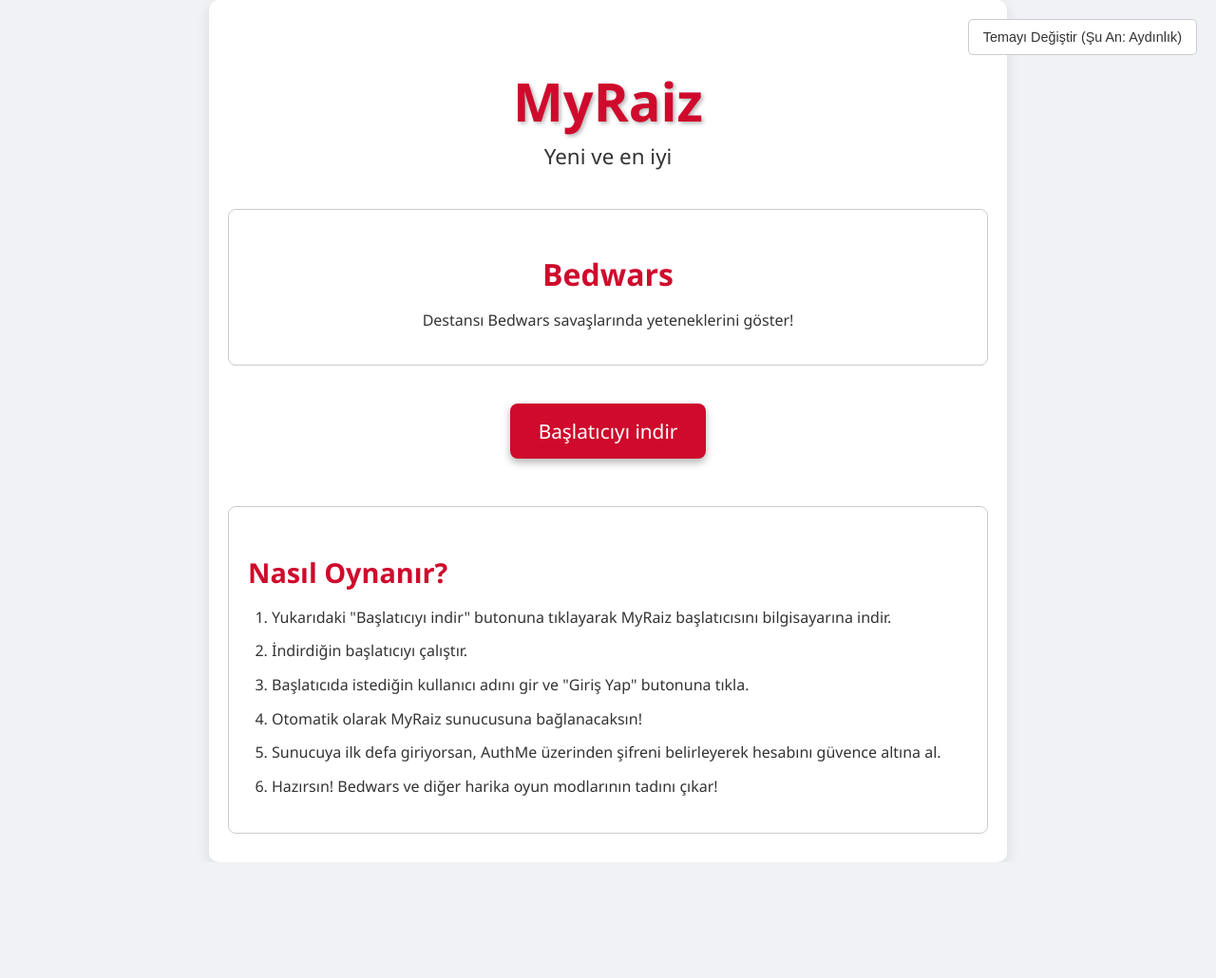
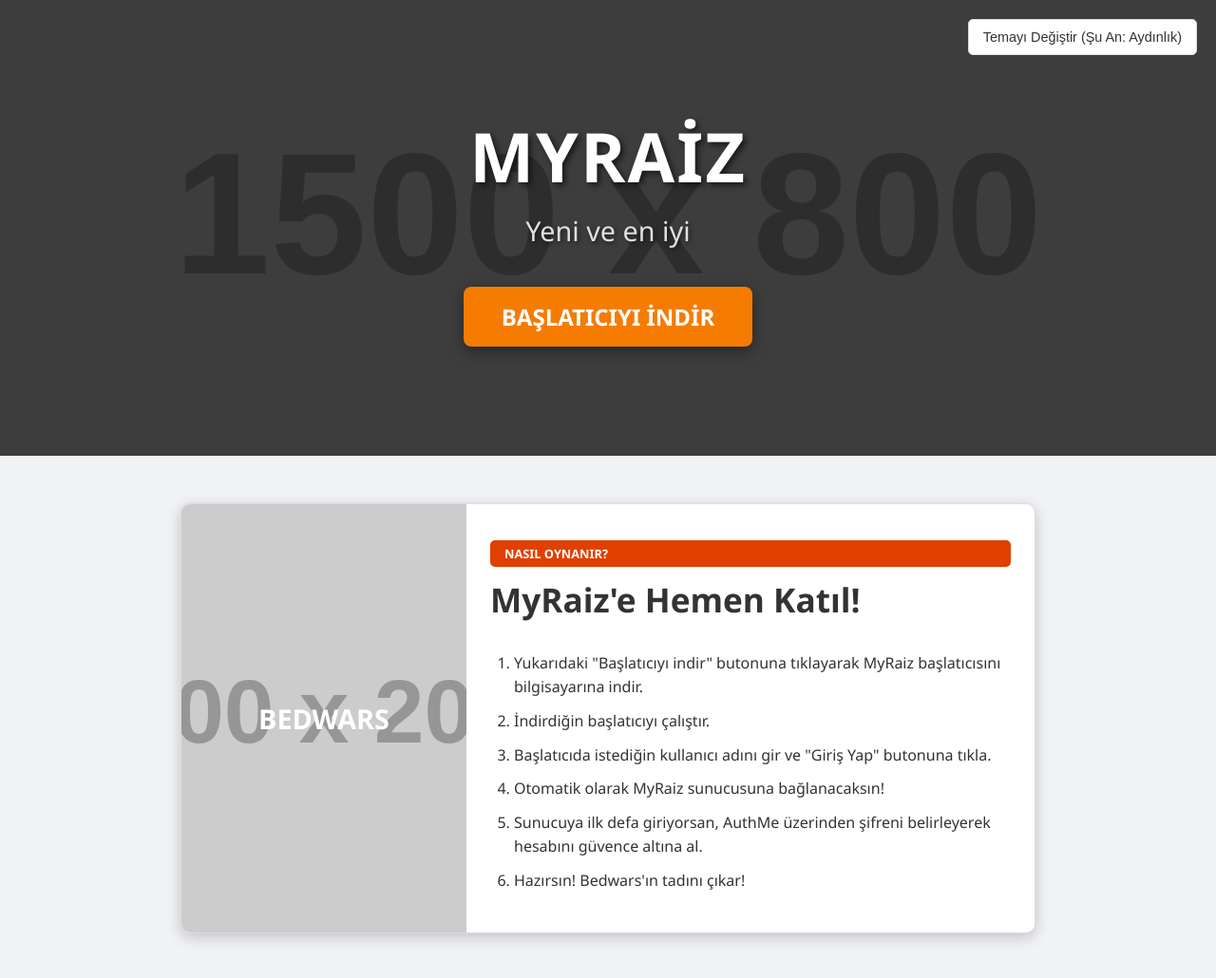
Before and after one commit to myraizx/myraizx.github.io, a plain HTML site: page index.html in a window 1280 px wide. Shown: the whole page at 95% size. Before the commit the page ends 908 px from the top, so only its background shows below. Drawn offline with Linux system fonts and the light colour scheme; placeholder pictures from the web are drawn by us.

Commit message:
Update index.html

```diff
--- a/index.html
+++ b/index.html
@@ -5,18 +5,16 @@
     <meta name="viewport" content="width=device-width, initial-scale=1.0">
     <title>MyRaiz - Yeni ve En İyi</title>
     <style>
+        /* Renk Değişkenleri */
         :root {
-            --dark-bg: #1a1a2e;
-            --dark-text: #e0e0e0;
-            --dark-accent: #e94560; /* SonOyuncu kırmızısı gibi */
-            --dark-card-bg: #16213e;
-            --dark-border: #0f3460;
-
-            --light-bg: #f0f2f5;
-            --light-text: #333;
-            --light-accent: #cf0a2c; /* Daha canlı bir kırmızı */
-            --light-card-bg: #ffffff;
-            --light-border: #ccc;
+            /* Koyu Mod (CraftRise Benzeri) */
+            --dark-primary-bg: #1A1A2E; /* Arka plan koyu mavi/mor */
+            --dark-secondary-bg: #0F0E23; /* Navbar gibi daha koyu öğeler */
+            --dark-text-color: #E0E0E0; /* Açık renk metin */
+            --dark-accent-orange: #E2621B; /* Canlı turuncu */
+            --dark-accent-red: #CF0A2C; /* Kırmızı vurgu */
+            --dark-card-bg: #272740; /* Kart arka planı */
+            --dark-border-color: #3C3C60; /* Kart border */
         }
 
         body {
@@ -26,255 +24,313 @@
             display: flex;
             flex-direction: column;
             align-items: center;
-            justify-content: center;
             min-height: 100vh;
-            transition: background-color 0.3s, color 0.3s;
+            background-color: var(--dark-primary-bg);
+            color: var(--dark-text-color);
+            transition: background-color 0.3s ease, color 0.3s ease;
+            overflow-x: hidden; /* Yatay kaydırmayı engelle */
+            position: relative; /* Toggle butonu için */
         }
 
-        body.dark-mode {
-            background-color: var(--dark-bg);
-            color: var(--dark-text);
+        /* Aydınlık Mod Stilleri */
+        body.light-mode {
+            --dark-primary-bg: #F0F2F5; /* Açık arka plan */
+            --dark-secondary-bg: #FFFFFF; /* Navbar gibi daha açık öğeler */
+            --dark-text-color: #333333; /* Koyu renk metin */
+            --dark-accent-orange: #F57C00; /* Daha açık turuncu */
+            --dark-accent-red: #E04000; /* Daha açık kırmızı */
+            --dark-card-bg: #FFFFFF; /* Kart arka planı */
+            --dark-border-color: #DDDDDD; /* Kart border */
         }
 
-        body.light-mode {
-            background-color: var(--light-bg);
-            color: var(--light-text);
+        /* Toggle Button */
+        .theme-toggle {
+            position: fixed; /* Fixed position */
+            top: 20px;
+            right: 20px;
+            background-color: var(--dark-secondary-bg);
+            color: var(--dark-text-color);
+            border: 1px solid var(--dark-border-color);
+            padding: 10px 15px;
+            border-radius: 5px;
+            cursor: pointer;
+            font-size: 0.9em;
+            z-index: 1000; /* Üstte kalmasını sağla */
+            transition: background-color 0.3s, color 0.3s, border-color 0.3s;
+        }
+        .theme-toggle:hover {
+            opacity: 0.9;
         }
 
-        .container {
-            width: 90%;
-            max-width: 800px;
+        /* Ana İçerik Kutusu (CraftRise'daki ana video alanı gibi) */
+        .hero-section {
+            width: 100%;
+            height: 60vh; /* Ekran yüksekliğinin %60'ı */
+            display: flex;
+            flex-direction: column;
+            justify-content: center;
+            align-items: center;
             text-align: center;
-            padding: 30px 20px;
-            border-radius: 10px;
-            box-shadow: 0 5px 15px rgba(0, 0, 0, 0.2);
-            transition: background-color 0.3s, box-shadow 0.3s;
+            position: relative;
+            background: linear-gradient(rgba(0,0,0,0.5), rgba(0,0,0,0.5)), url('https://via.placeholder.com/1500x800/222222/FFFFFF?text=MyRaiz+Arka+Plan') no-repeat center center / cover; /* Placeholder resim */
+            color: white; /* Metin rengi sabit beyaz */
+            margin-bottom: 50px;
         }
 
-        body.dark-mode .container {
-            background-color: var(--dark-card-bg);
-            box-shadow: 0 5px 15px rgba(0, 0, 0, 0.4);
+        .hero-section::before {
+            content: '';
+            position: absolute;
+            top: 0;
+            left: 0;
+            right: 0;
+            bottom: 0;
+            background: rgba(0,0,0,0.4); /* Karanlık overlay */
+            z-index: 1;
         }
 
-        body.light-mode .container {
-            background-color: var(--light-card-bg);
-            box-shadow: 0 5px 15px rgba(0, 0, 0, 0.1);
+        .hero-content {
+            position: relative;
+            z-index: 2;
+            padding: 20px;
         }
 
-        h1 {
-            font-size: 3.5em;
-            margin-bottom: 5px;
-            color: var(--dark-accent); /* Başlık rengi sabit, dikkat çeksin */
-            text-shadow: 2px 2px 4px rgba(0, 0, 0, 0.3);
-            transition: color 0.3s;
-        }
-        body.light-mode h1 {
-             color: var(--light-accent);
+        .hero-content h1 {
+            font-size: 4.5em;
+            margin: 0;
+            text-transform: uppercase;
+            letter-spacing: 2px;
+            font-weight: 900; /* Daha kalın */
+            color: white; /* Başlık rengi daima beyaz */
+            text-shadow: 3px 3px 6px rgba(0, 0, 0, 0.6);
         }
 
-        p.slogan {
-            font-size: 1.4em;
-            margin-top: 0;
+        .hero-content p.slogan {
+            font-size: 1.8em;
+            margin-top: 10px;
             margin-bottom: 40px;
-            color: var(--dark-text);
-        }
-        body.light-mode p.slogan {
-             color: var(--light-text);
-        }
-
-        .game-mode {
-            margin-bottom: 40px;
-            padding: 20px;
-            border-radius: 8px;
-            border: 1px solid var(--dark-border);
-            transition: background-color 0.3s, border-color 0.3s;
-        }
-        body.dark-mode .game-mode {
-            background-color: var(--dark-bg);
-        }
-        body.light-mode .game-mode {
-            background-color: var(--light-card-bg);
-            border-color: var(--light-border);
-        }
-
-        .game-mode h2 {
-            font-size: 2em;
-            color: var(--dark-accent);
-            margin-bottom: 10px;
-        }
-         body.light-mode .game-mode h2 {
-             color: var(--light-accent);
+            color: #E0E0E0;
+            text-shadow: 2px 2px 4px rgba(0, 0, 0, 0.5);
         }
 
         .download-button {
             display: inline-block;
-            background-color: var(--dark-accent);
+            background-color: var(--dark-accent-orange);
             color: white;
-            padding: 15px 30px;
-            font-size: 1.3em;
+            padding: 15px 40px;
+            font-size: 1.5em;
             text-decoration: none;
             border-radius: 8px;
-            transition: background-color 0.3s, transform 0.2s ease-in-out;
+            transition: background-color 0.3s ease, transform 0.2s ease-in-out;
             border: none;
             cursor: pointer;
-            box-shadow: 0 4px 8px rgba(0, 0, 0, 0.3);
-        }
-
-        body.light-mode .download-button {
-             background-color: var(--light-accent);
+            box-shadow: 0 5px 15px rgba(0, 0, 0, 0.4);
+            font-weight: bold;
+            text-transform: uppercase;
         }
 
         .download-button:hover {
-            background-color: #f72c4d; /* Hover için biraz daha açık */
-            transform: translateY(-2px);
-            box-shadow: 0 6px 12px rgba(0, 0, 0, 0.4);
-        }
-        body.light-mode .download-button:hover {
-             background-color: #e50a2c;
+            background-color: #FF8D1A; /* Hover için biraz daha açık turuncu */
+            transform: translateY(-3px);
+            box-shadow: 0 8px 20px rgba(0, 0, 0, 0.5);
         }
 
-        .how-to-play {
-            margin-top: 50px;
-            text-align: left;
-            padding: 20px;
-            border-radius: 8px;
-            border: 1px solid var(--dark-border);
-            transition: background-color 0.3s, border-color 0.3s;
-        }
-        body.dark-mode .how-to-play {
-            background-color: var(--dark-bg);
-        }
-        body.light-mode .how-to-play {
-            background-color: var(--light-card-bg);
-            border-color: var(--light-border);
+        /* Duyuru Kartı Benzeri Bölüm (Nasıl Oynanır) */
+        .content-section {
+            width: 90%;
+            max-width: 900px;
+            margin-bottom: 50px;
         }
 
-        .how-to-play h3 {
+        .announcement-card {
+            display: flex;
+            background-color: var(--dark-card-bg);
+            border-radius: 10px;
+            overflow: hidden;
+            box-shadow: 0 4px 15px rgba(0, 0, 0, 0.2);
+            transition: background-color 0.3s ease, box-shadow 0.3s ease;
+            margin-bottom: 30px;
+            border: 1px solid var(--dark-border-color);
+        }
+
+        .announcement-image-area {
+            flex-shrink: 0; /* Küçülmesini engelle */
+            width: 300px; /* Sabit genişlik */
+            min-height: 200px; /* Minimum yükseklik */
+            background: url('https://via.placeholder.com/300x200/555555/FFFFFF?text=Bedwars') no-repeat center center / cover; /* Bedwars placeholder */
+            display: flex;
+            align-items: center;
+            justify-content: center;
             font-size: 1.8em;
-            margin-bottom: 15px;
-            color: var(--dark-accent);
+            font-weight: bold;
+            color: white;
         }
-        body.light-mode .how-to-play h3 {
-             color: var(--light-accent);
+
+        .announcement-text-area {
+            padding: 25px;
+            flex-grow: 1;
+            display: flex;
+            flex-direction: column;
+            justify-content: center;
+            text-align: left;
+        }
+
+        .announcement-tag {
+            background-color: var(--dark-accent-red);
+            color: white;
+            padding: 5px 15px;
+            border-radius: 5px;
+            font-size: 0.8em;
+            font-weight: bold;
+            text-transform: uppercase;
+            display: inline-block;
+            margin-bottom: 10px;
+        }
+
+        .announcement-title {
+            font-size: 2.2em;
+            margin: 0 0 15px 0;
+            color: var(--dark-text-color);
         }
 
         .how-to-play ol {
+            padding-left: 25px;
             list-style-type: decimal;
-            padding-left: 25px;
         }
 
         .how-to-play li {
             margin-bottom: 10px;
             line-height: 1.6;
         }
-
-        .theme-toggle {
-            position: absolute;
-            top: 20px;
-            right: 20px;
-            background-color: var(--dark-card-bg);
-            color: var(--dark-text);
-            border: 1px solid var(--dark-border);
-            padding: 10px 15px;
-            border-radius: 5px;
-            cursor: pointer;
-            font-size: 0.9em;
-            transition: background-color 0.3s, color 0.3s, border-color 0.3s;
-        }
-
-        body.light-mode .theme-toggle {
-            background-color: var(--light-card-bg);
-            color: var(--light-text);
-            border-color: var(--light-border);
-        }
-
-        .theme-toggle:hover {
-            opacity: 0.8;
+        .how-to-play li:last-child {
+            margin-bottom: 0;
         }
 
         /* Küçük ekranlar için responsive ayarlar */
-        @media (max-width: 600px) {
-            h1 {
-                font-size: 2.5em;
+        @media (max-width: 768px) {
+            .hero-section {
+                height: 50vh;
             }
-            p.slogan {
-                font-size: 1.1em;
+            .hero-content h1 {
+                font-size: 3em;
+            }
+            .hero-content p.slogan {
+                font-size: 1.3em;
             }
             .download-button {
-                font-size: 1.1em;
-                padding: 12px 25px;
+                font-size: 1.2em;
+                padding: 12px 30px;
+            }
+
+            .announcement-card {
+                flex-direction: column; /* Küçük ekranlarda alt alta */
+            }
+            .announcement-image-area {
+                width: 100%;
+                height: 200px; /* Sabit yükseklik */
+            }
+            .announcement-text-area {
+                padding: 20px;
+            }
+            .announcement-title {
+                font-size: 1.8em;
+            }
+            .how-to-play ol {
+                padding-left: 20px;
+            }
+        }
+
+        @media (max-width: 480px) {
+            .hero-content h1 {
+                font-size: 2.2em;
+            }
+            .hero-content p.slogan {
+                font-size: 1em;
+            }
+            .download-button {
+                font-size: 1em;
+                padding: 10px 25px;
             }
             .theme-toggle {
                 top: 10px;
                 right: 10px;
                 padding: 8px 12px;
+                font-size: 0.8em;
             }
         }
     </style>
 </head>
-<body class="dark-mode"> <button id="themeToggle" class="theme-toggle">Temayı Değiştir (Şu An: Karanlık)</button>
+<body>
 
-    <div class="container">
+    <button id="themeToggle" class="theme-toggle">Temayı Değiştir (Şu An: Karanlık)</button>
+
+    <div class="hero-section">
+        <div class="hero-content">
             <h1>MyRaiz</h1>
             <p class="slogan">Yeni ve en iyi</p>
-
-        <div class="game-mode">
-            <h2>Bedwars</h2>
-            <p>Destansı Bedwars savaşlarında yeteneklerini göster!</p>
+            <a href="URL_BURAYA_GELECEK" class="download-button" download>Başlatıcıyı indir</a>
+        </div>
     </div>
 
-        <a href="URL_BURAYA_GELECEK" class="download-button" download>Başlatıcıyı indir</a>
-
+    <div class="content-section">
+        <div class="announcement-card">
+            <div class="announcement-image-area">
+                BEDWARS
+            </div>
+            <div class="announcement-text-area">
+                <p class="announcement-tag">NASIL OYNANIR?</p>
+                <h2 class="announcement-title">MyRaiz'e Hemen Katıl!</h2>
                 <div class="how-to-play">
-            <h3>Nasıl Oynanır?</h3>
                     <ol>
                         <li>Yukarıdaki "Başlatıcıyı indir" butonuna tıklayarak MyRaiz başlatıcısını bilgisayarına indir.</li>
                         <li>İndirdiğin başlatıcıyı çalıştır.</li>
                         <li>Başlatıcıda istediğin kullanıcı adını gir ve "Giriş Yap" butonuna tıkla.</li>
                         <li>Otomatik olarak MyRaiz sunucusuna bağlanacaksın!</li>
                         <li>Sunucuya ilk defa giriyorsan, AuthMe üzerinden şifreni belirleyerek hesabını güvence altına al.</li>
-                <li>Hazırsın! Bedwars ve diğer harika oyun modlarının tadını çıkar!</li>
+                        <li>Hazırsın! Bedwars'ın tadını çıkar!</li>
                     </ol>
                 </div>
             </div>
+        </div>
+        </div>
+
 
     <script>
         const themeToggle = document.getElementById('themeToggle');
         const body = document.body;
 
-        // Kullanıcının tercihini LocalStorage'dan yükle
-        const savedTheme = localStorage.getItem('theme');
+        // Sayfa yüklendiğinde temayı kontrol et
+        document.addEventListener('DOMContentLoaded', () => {
+            const savedTheme = localStorage.getItem('myraiz-theme');
             if (savedTheme) {
                 body.className = savedTheme;
-            updateButtonText(savedTheme);
+            } else if (window.matchMedia && window.matchMedia('(prefers-color-scheme: light)').matches) {
+                // Tarayıcının sistem tercihini kullan (eğer kaydedilmiş tema yoksa)
+                body.classList.add('light-mode');
             } else {
-            // Hiç tercih yoksa, sistem tercihini veya varsayılanı kullan
-            if (window.matchMedia && window.matchMedia('(prefers-color-scheme: light)').matches) {
-                body.className = 'light-mode';
-                updateButtonText('light-mode');
-            } else {
-                body.className = 'dark-mode';
-                updateButtonText('dark-mode');
+                body.classList.add('dark-mode'); // Varsayılan karanlık mod
             }
-        }
-
+            updateButtonText(); // Buton metnini güncelle
+        });
 
         themeToggle.addEventListener('click', () => {
             if (body.classList.contains('dark-mode')) {
                 body.classList.remove('dark-mode');
                 body.classList.add('light-mode');
-                localStorage.setItem('theme', 'light-mode');
-                updateButtonText('light-mode');
+                localStorage.setItem('myraiz-theme', 'light-mode');
             } else {
                 body.classList.remove('light-mode');
                 body.classList.add('dark-mode');
-                localStorage.setItem('theme', 'dark-mode');
-                updateButtonText('dark-mode');
+                localStorage.setItem('myraiz-theme', 'dark-mode');
             }
+            updateButtonText(); // Buton metnini güncelle
         });
 
-        function updateButtonText(currentTheme) {
-            themeToggle.textContent = `Temayı Değiştir (Şu An: ${currentTheme === 'dark-mode' ? 'Karanlık' : 'Aydınlık'})`;
+        function updateButtonText() {
+            if (body.classList.contains('dark-mode')) {
+                themeToggle.textContent = 'Temayı Değiştir (Şu An: Karanlık)';
+            } else {
+                themeToggle.textContent = 'Temayı Değiştir (Şu An: Aydınlık)';
+            }
         }
     </script>
 </body>
```
Lines whose indentation alone changed are shown as unchanged.
